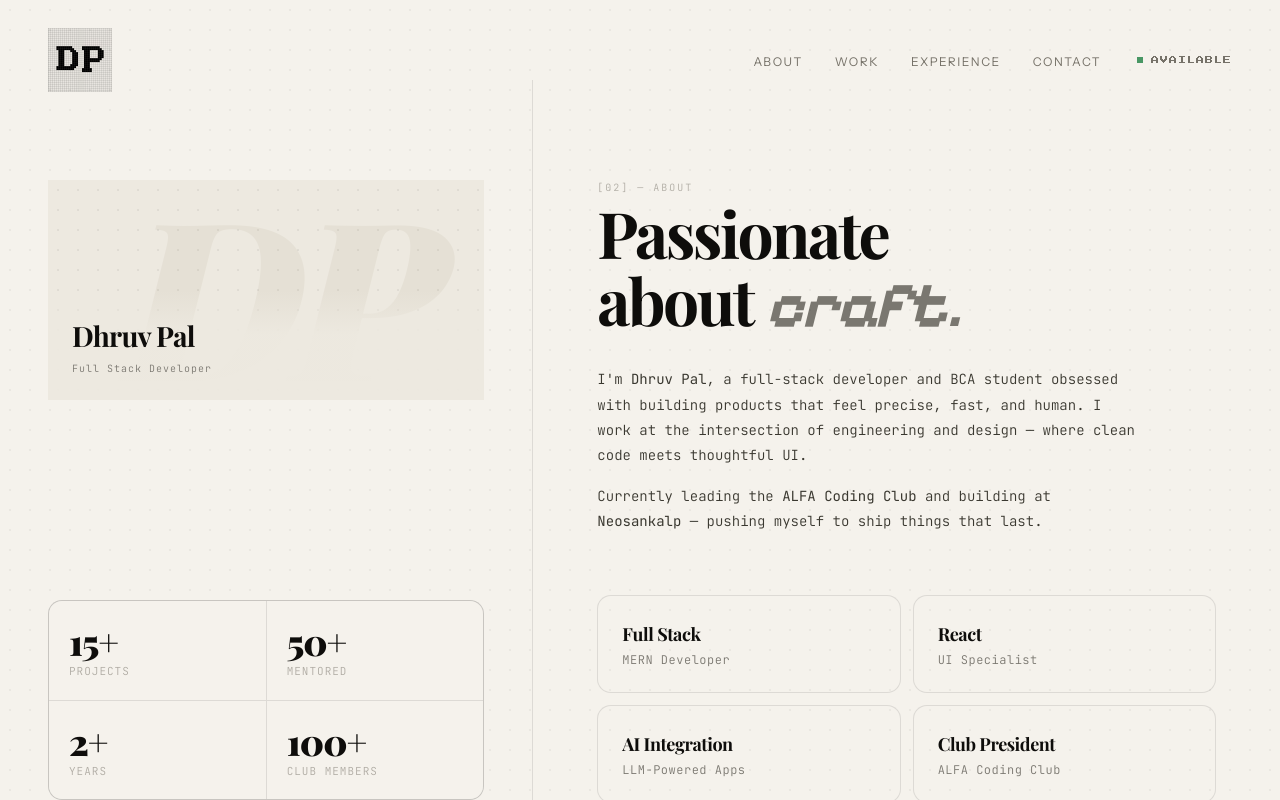
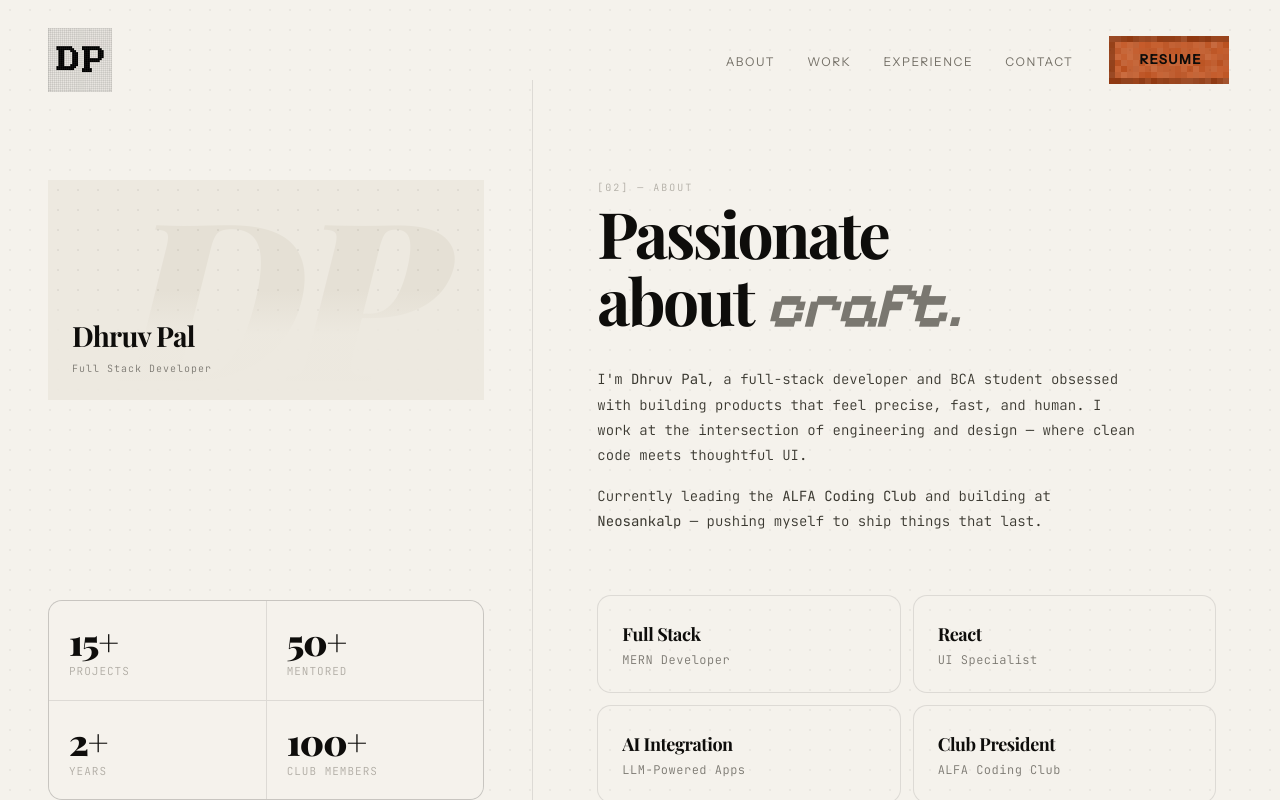
Before and after one commit to dhruv1086k/portfolio, a React (Vite) app in the folder frontend/: page /about in a window 1280 px wide. Shown: the top 800 px of the page. Built offline with nearby package versions, Linux system fonts and the light colour scheme; a web font is replaced by a local one.

Commit message:
update cursor to pixelated cursor

```diff
--- a/frontend/src/components/layout/Navbar.jsx
+++ b/frontend/src/components/layout/Navbar.jsx
@@ -1,5 +1,5 @@
 import { Link, useLocation } from "react-router-dom";
-import { SITE_CONFIG } from "../../constants/data";
+import PixelButton from "../ui/PixelButton";
 
 const NAV_LINKS = [
   { label: "About", href: "/#about" },
@@ -45,12 +45,14 @@ export default function Navbar() {
           ))}
         </ul>
 
-        {SITE_CONFIG.available && (
-          <div className="flex items-center gap-2 text-[8px] text-ink-3 tracking-[1px] uppercase font-pixel">
-            <span className="w-1.5 h-1.5 bg-success animate-blink" />
-            Available
-          </div>
-        )}
+        <PixelButton
+          href="#projects"
+          pixelSize={6}
+          bgColor="#C4501A"
+          textColor="#0D0C0A"
+        >
+          RESUME
+        </PixelButton>
       </div>
     </nav>
   );
--- a/frontend/src/components/sections/HeroSection.jsx
+++ b/frontend/src/components/sections/HeroSection.jsx
@@ -434,10 +434,9 @@ function HangingButton({ onClick, pulled }) {
             transition: { duration: 0.5, ease: [0.76, 0, 0.24, 1] },
           }}
           transition={{
-            type: "spring",
-            stiffness: 160,
-            damping: 12,
-            mass: 1.2,
+            type: "tween",
+            duration: 1.4,
+            ease: [0.22, 0.0, 0.36, 1.0],
             delay: 0.6,
           }}
           style={{
@@ -858,6 +857,16 @@ export default function HeroSection() {
             products.
           </motion.h1>
 
+          {/* ── RESUME button — orange bg, dark text ── */}
+          {/* <div
+            style={{
+              width: "fit-content",
+              flexShrink: 0,
+              pointerEvents: "auto",
+              overflow: "visible",
+            }}
+          ></div> */}
+
           {/* ── Mobile pixel image ── */}
           <div
             className="block md:hidden mx-auto mb-6"
@@ -912,25 +921,6 @@ export default function HeroSection() {
                 </motion.div>
               ))}
             </div>
-
-            {/* ── RESUME button — orange bg, dark text ── */}
-            <div
-              style={{
-                width: "fit-content",
-                flexShrink: 0,
-                pointerEvents: "auto",
-                overflow: "visible",
-              }}
-            >
-              <PixelButton
-                href="#projects"
-                pixelSize={6}
-                bgColor="#C4501A"
-                textColor="#0D0C0A"
-              >
-                RESUME
-              </PixelButton>
-            </div>
           </motion.div>
         </div>
       </section>
--- a/frontend/src/constants/data.js
+++ b/frontend/src/constants/data.js
@@ -32,7 +32,6 @@ export const SITE_CONFIG = {
     { platform: 'Twitter', url: 'https://twitter.com/dhruvpal_dev', handle: '@dhruvpal_dev' },
   ],
   email: 'dhruv@example.com',
-  available: true,
 };
 
 export const SPECIALTIES = [
--- a/frontend/src/index.css
+++ b/frontend/src/index.css
@@ -85,48 +85,19 @@ body {
   overflow-x: hidden;
 }
 
-/* Show custom cursor only on desktop */
-@media (min-width: 961px) {
-  body {
-    cursor: none;
-  }
+* {
+  cursor:
+    url("/cursors/arrow.png") 0 0,
+    auto;
 }
 
-/* ── Custom Cursor (PIXELATED — square) ── */
-.custom-cursor {
-  position: fixed;
-  width: 10px;
-  height: 10px;
-  background: var(--color-ink);
-  border-radius: 0; /* ◼ square pixel cursor */
-  pointer-events: none;
-  z-index: 9999;
-  transform: translate(-50%, -50%);
-  transition: transform 0.08s;
-  mix-blend-mode: multiply;
-}
-
-.custom-cursor-ring {
-  position: fixed;
-  width: 40px;
-  height: 40px;
-  border: 1px solid var(--color-ink);
-  border-radius: 0; /* ◼ square ring */
-  pointer-events: none;
-  z-index: 9998;
-  transform: translate(-50%, -50%);
-  transition:
-    width 0.3s,
-    height 0.3s,
-    border-color 0.3s;
-  opacity: 0.3;
-  mix-blend-mode: multiply;
-}
-
-.custom-cursor-ring.big {
-  width: 70px;
-  height: 70px;
-  opacity: 0.15;
+a,
+button,
+svg,
+[role="button"] {
+  cursor:
+    url("/cursors/cursor.png") 0 0,
+    pointer;
 }
 
 /* ── Scroll Progress ── */
```
Also changed, not shown: frontend/public/cursors/arrow.png (added), frontend/public/cursors/cursor.png (added).
